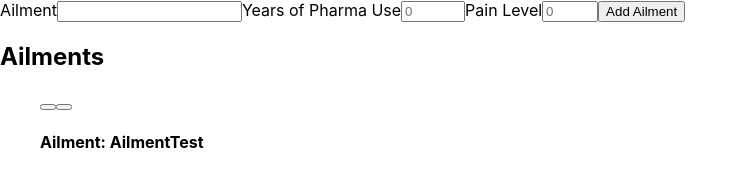
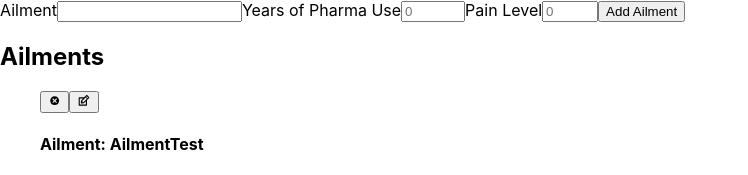
Before and after one commit to build-week-med-cabinet-2/frontend, a React (Create React App) app: page /intake/ailments in a window 1280 px wide. Shown: the top 175 px of the page, without its empty margins (0-748 px from the left). Built offline with nearby package versions, Linux system fonts and the light colour scheme; sample sign-in values are in the browser's storage.

Commit message:
changed icons for the ailment buttons

```diff
--- a/src/components/Intake/Ailment.js
+++ b/src/components/Intake/Ailment.js
@@ -1,7 +1,7 @@
 import React from "react";
 import { useDispatch } from "react-redux";
 import { removeAilment } from "../../store/actions";
-import { TiDelete } from "react-icons/ti";
+import { TiDelete, TiEdit } from "react-icons/ti";
 
 export const Ailment = props => {
   const { ailment } = props;
@@ -14,8 +14,12 @@ export const Ailment = props => {
 
   return (
     <>
-      <button onClick={handleRemoveAilment}>{TiDelete}</button>
-      <button></button>
+      <button onClick={handleRemoveAilment}>
+        <TiDelete />
+      </button>
+      <button>
+        <TiEdit />
+      </button>
       <h4>Ailment: {ailment.ailmentName}</h4>
       <h4>Years use: {ailment.yearsUse}</h4>
       <h4>Pain Level: {ailment.painLevel}</h4>
```
